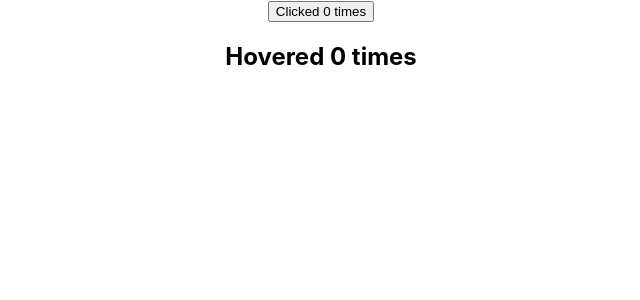
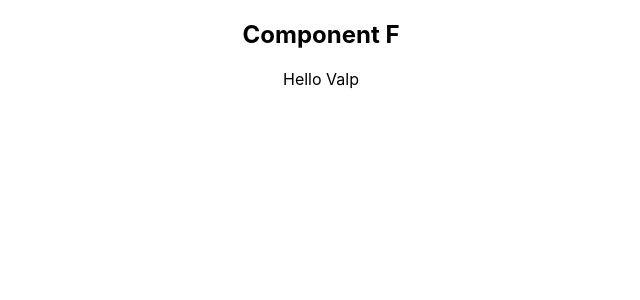
Before and after one commit to vapinedo/React-Codevolution, a React (Create React App) app: page / in a window 1280 px wide. Shown: the top 300 px of the page, without its empty margins (319-959 px from the left). Built offline with nearby package versions, Linux system fonts and the light colour scheme.

Commit message:
[add] Context (Part 2)

```diff
--- a/src/App.js
+++ b/src/App.js
@@ -1,21 +1,13 @@
 import "./App.css";
-import Counter from "./components/Counter";
-import ClickCounter2 from "./components/ClickCounter2";
-import HoverCounter2 from "./components/HoverCounter2";
+import ComponentC from "./components/ComponentC";
+import { UserProvider } from "./context/userContext";
 
 function App() {
   return (
     <div className="App">
-      <Counter
-        render={(count, incrementCount) => (
-          <ClickCounter2 count={count} incrementCount={incrementCount}></ClickCounter2>
-        )}
-      />
-      <Counter
-        render={(count, incrementCount) => (
-          <HoverCounter2 count={count} incrementCount={incrementCount}></HoverCounter2>
-        )}
-      />
+      <UserProvider value="Valp">
+        <ComponentC />
+      </UserProvider>
     </div>
   );
 }
--- /dev/null
+++ b/src/components/ComponentC.js
@@ -0,0 +1,8 @@
+import React from 'react'
+import ComponentE from './ComponentE'
+
+export default function ComponentC() {
+  return (
+    <ComponentE />
+  )
+}
--- /dev/null
+++ b/src/components/ComponentE.js
@@ -0,0 +1,8 @@
+import React from 'react'
+import ComponentF from './ComponentF'
+
+export default function ComponentE() {
+  return (
+    <ComponentF />
+  )
+}
--- /dev/null
+++ b/src/components/ComponentF.js
@@ -0,0 +1,15 @@
+import React from "react";
+import { UserConsumer } from "../context/userContext";
+
+export default function ComponentF() {
+  return (
+    <UserConsumer>
+      {(username) => (
+        <div>
+          <h2>Component F</h2>
+          <p>Hello {username}</p>
+        </div>
+      )}
+    </UserConsumer>
+  );
+}
--- /dev/null
+++ b/src/context/userContext.js
@@ -0,0 +1,7 @@
+import React, { createContext } from "react";
+
+const UserContext = createContext()
+const UserProvider = UserContext.Provider
+const UserConsumer = UserContext.Consumer
+
+export { UserProvider, UserConsumer }
```
